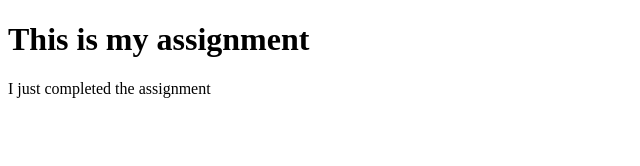
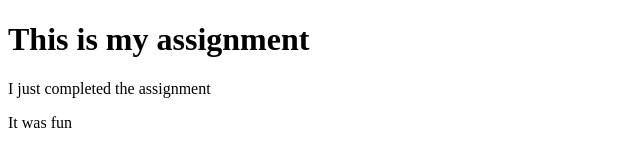
Before and after one commit to gachonejohn/example, a plain HTML site: page index.html in a window 1280 px wide. Shown: the full height of the page, 0-640 px from the left. Drawn offline with Linux system fonts and the light colour scheme.

Commit message:
Update index.html

```diff
--- a/index.html
+++ b/index.html
@@ -12,5 +12,6 @@
     <p>
         I just completed the assignment
     </p>
+    <p>It was fun</p>
 </body>
 </html>
```
